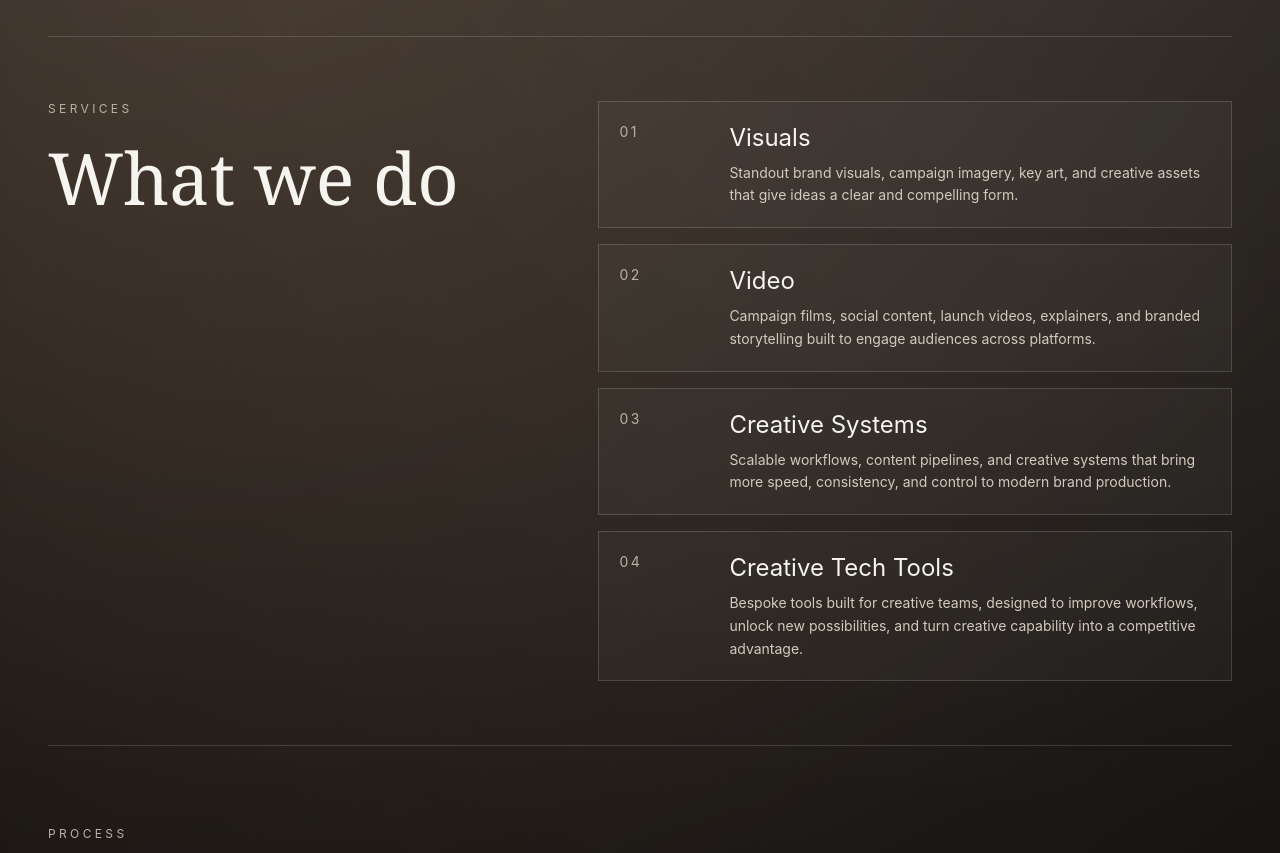
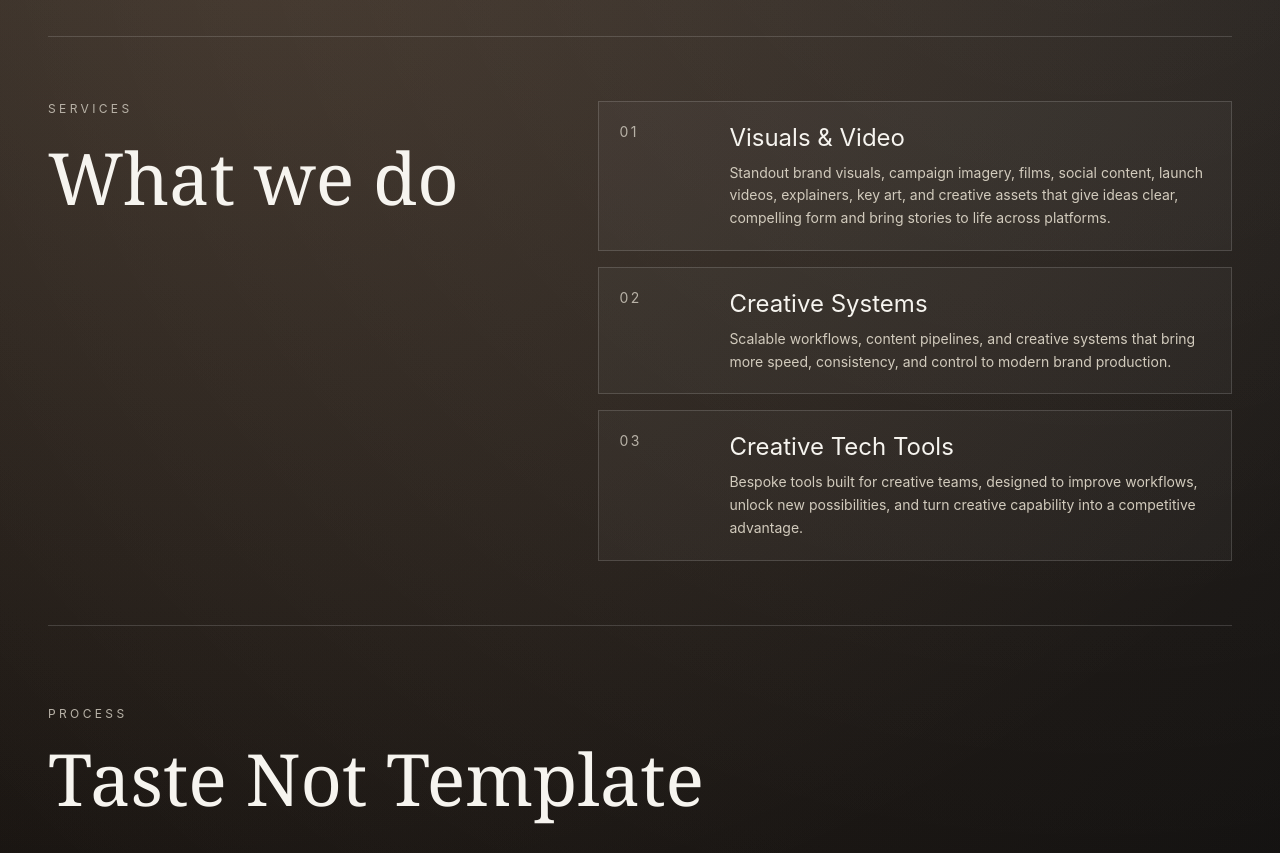
Before and after one commit to bulandun/CreateXDM, a Next.js app: page / in a window 1280 px wide. Shown: the part 1020-1873 px from the top of the page. Built offline with nearby package versions, Linux system fonts and the light colour scheme.

Commit message:
Merge Visuals and Video service into one entry

```diff
--- a/app/page.tsx
+++ b/app/page.tsx
@@ -2,24 +2,19 @@ import { Reveal } from "@/components/reveal";
 
 const services = [
   {
-    title: "Visuals",
-    text: "Standout brand visuals, campaign imagery, key art, and creative assets that give ideas a clear and compelling form.",
+    title: "Visuals & Video",
+    text: "Standout brand visuals, campaign imagery, films, social content, launch videos, explainers, key art, and creative assets that give ideas clear, compelling form and bring stories to life across platforms.",
     index: "01"
-  },
-  {
-    title: "Video",
-    text: "Campaign films, social content, launch videos, explainers, and branded storytelling built to engage audiences across platforms.",
-    index: "02"
   },
   {
     title: "Creative Systems",
     text: "Scalable workflows, content pipelines, and creative systems that bring more speed, consistency, and control to modern brand production.",
-    index: "03"
+    index: "02"
   },
   {
     title: "Creative Tech Tools",
     text: "Bespoke tools built for creative teams, designed to improve workflows, unlock new possibilities, and turn creative capability into a competitive advantage.",
-    index: "04"
+    index: "03"
   }
 ];
 
```
